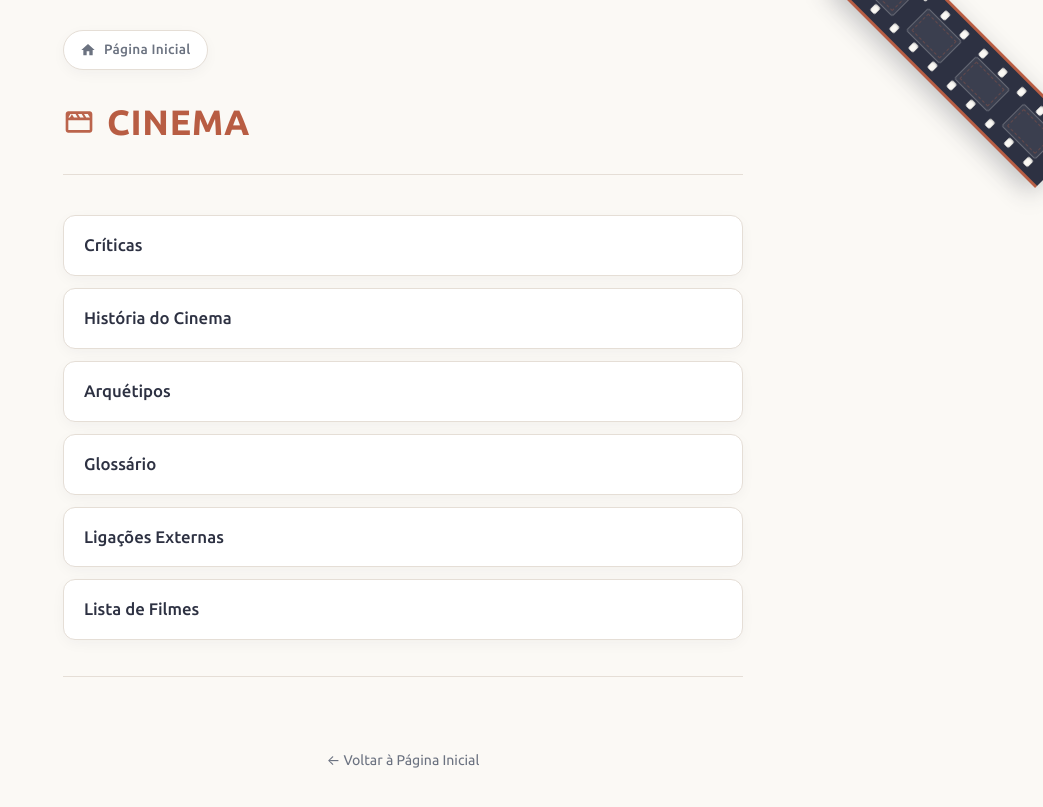
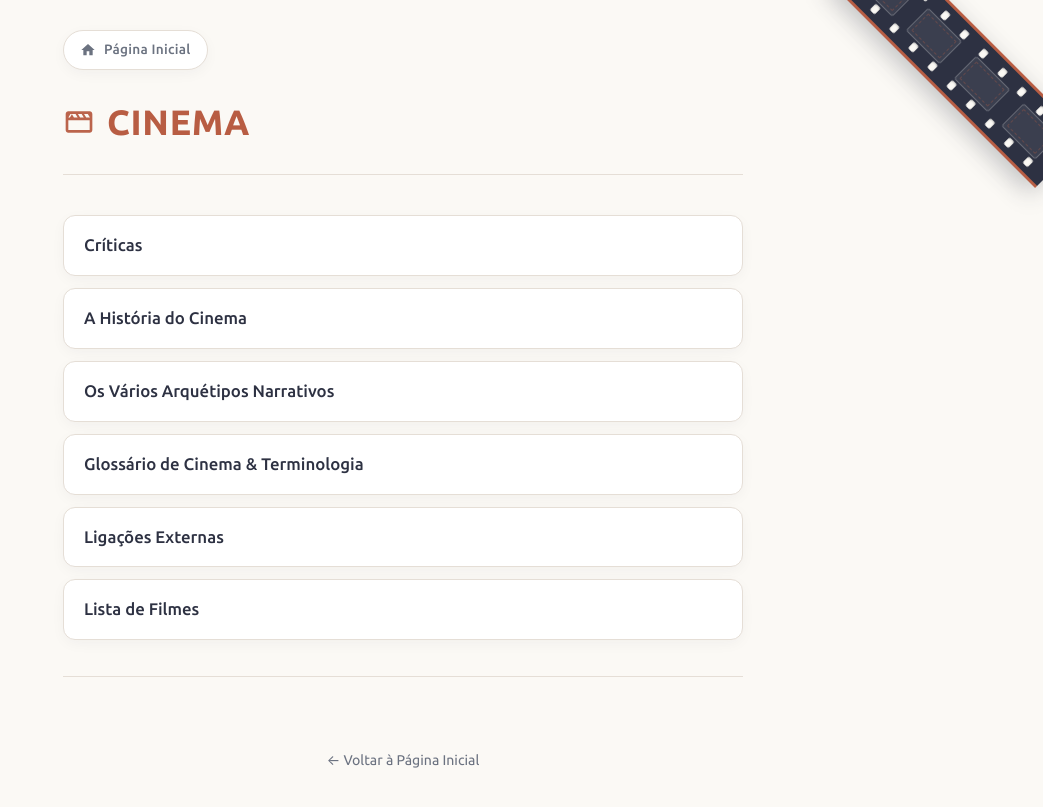
Before and after one commit to joaquim-capitao/aquele-filme, a Jekyll site: the page index.html, which Jekyll copies as it is, in a window 1280 px wide. Shown: the top 807 px of the page, without its empty margins (237-1280 px from the left). Built offline with Jekyll 4.4.1, drawn with Linux system fonts in a browser that asks for light colours.

Commit message:
Update index.html

```diff
--- a/index.html
+++ b/index.html
@@ -341,9 +341,9 @@
 
     <ul class="chronicles-list" id="chronicles-list">
       <li><a href="https://joaquim-capitao.github.io/cinema/criticas"><span class="title">Críticas</span></a></li>
-      <li><a href="https://joaquim-capitao.github.io/cinema/historia"><span class="title">História do Cinema</span></a></li>
-      <li><a href="https://joaquim-capitao.github.io/cinema/arquetipos"><span class="title">Arquétipos</span></a></li>
-      <li><a href="https://joaquim-capitao.github.io/cinema/glossario"><span class="title">Glossário</span></a></li>
+      <li><a href="https://joaquim-capitao.github.io/cinema/historia"><span class="title">A História do Cinema</span></a></li>
+      <li><a href="https://joaquim-capitao.github.io/cinema/arquetipos"><span class="title">Os Vários Arquétipos Narrativos</span></a></li>
+      <li><a href="https://joaquim-capitao.github.io/cinema/glossario"><span class="title">Glossário de Cinema & Terminologia</span></a></li>
       <li><a href="https://joaquim-capitao.github.io/cinema/links-externos"><span class="title">Ligações Externas</span></a></li>
       <li><a href="https://joaquim-capitao.github.io/cinema/lista-de-filmes"><span class="title">Lista de Filmes</span></a></li>
     </ul>
```
